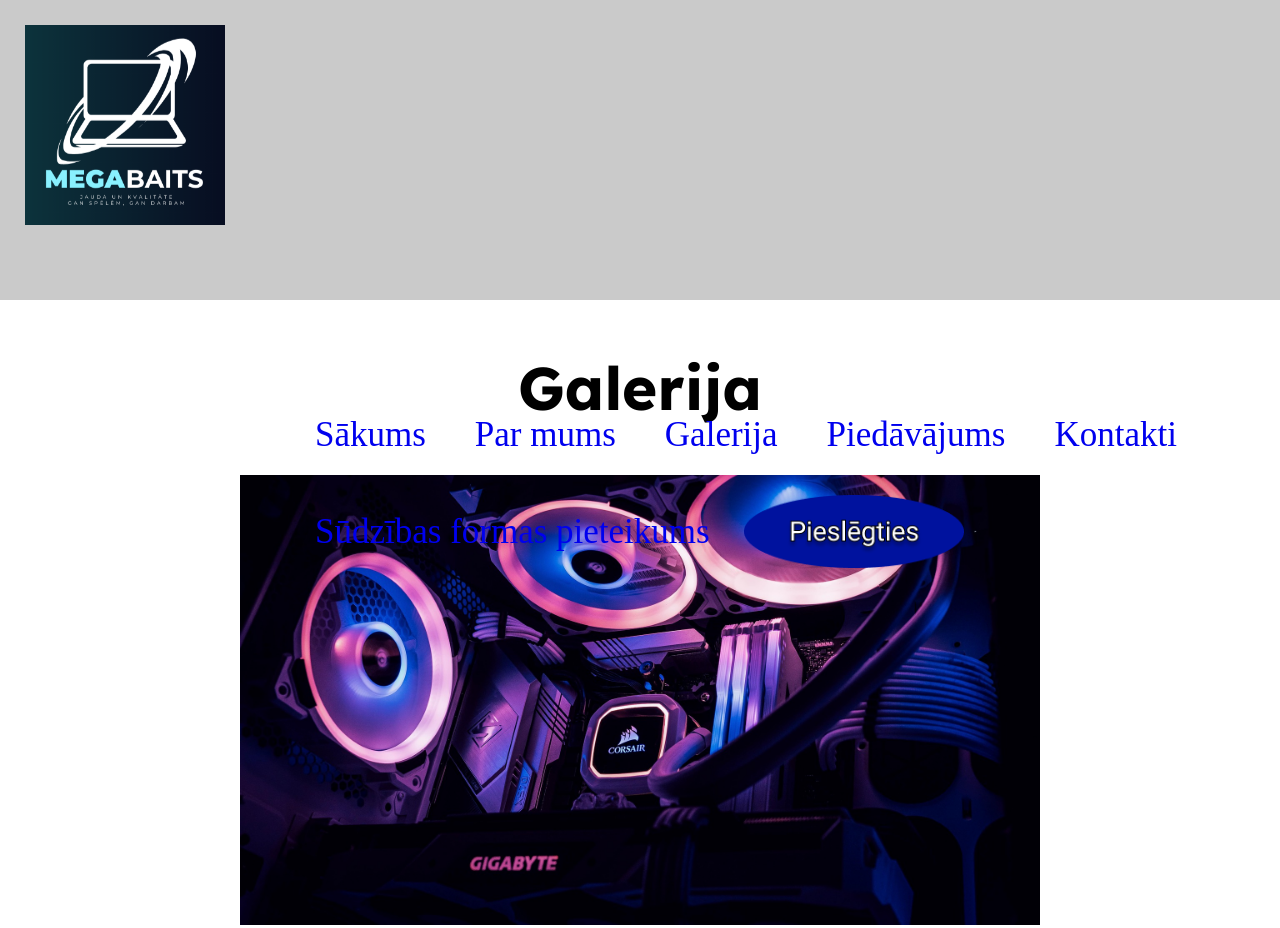
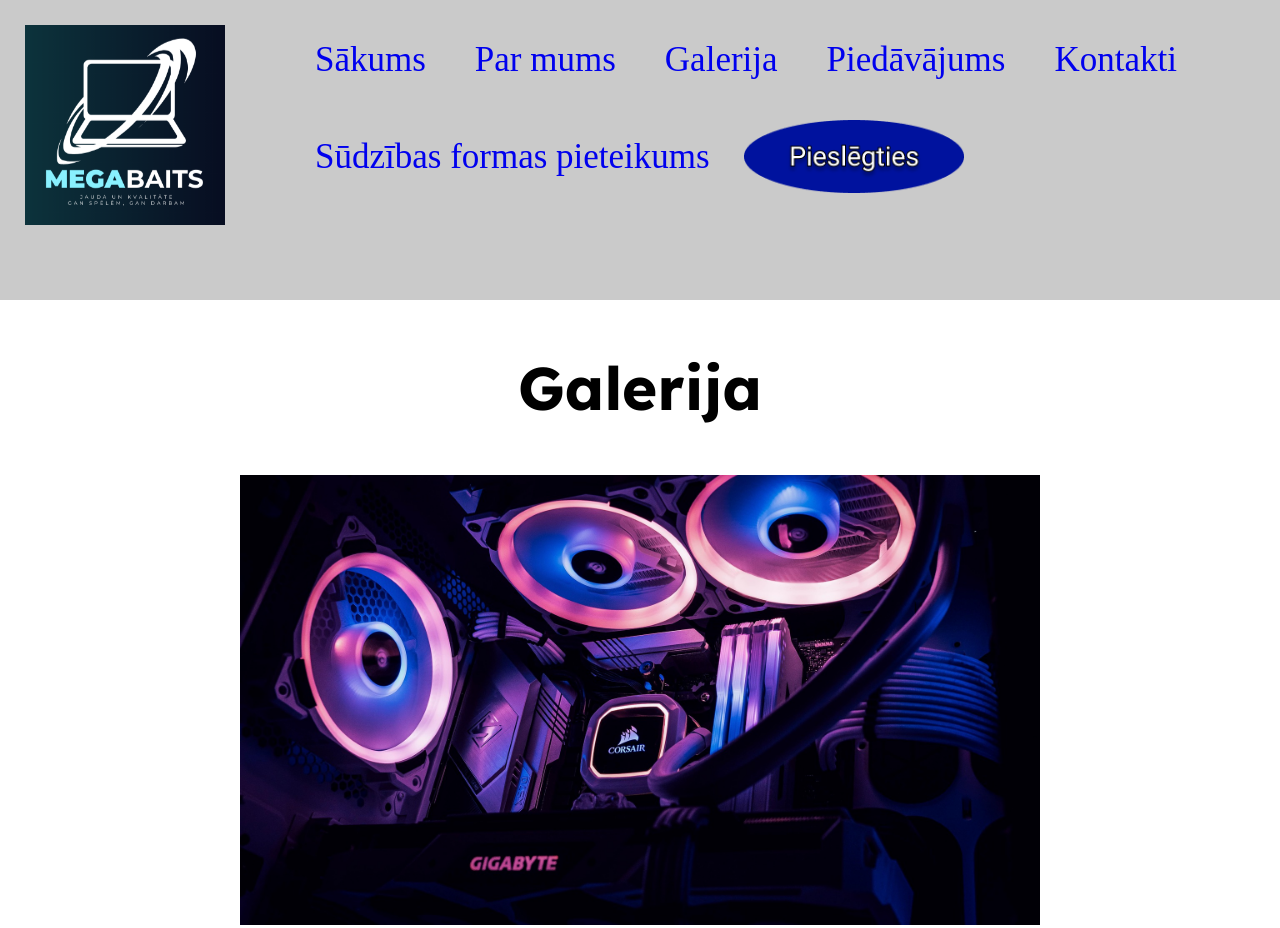
Before and after one commit to ralfsceruzis/Megabaits, a plain HTML site: page galerija.html in a window 1280 px wide. Shown: the top 928 px of the page. Drawn offline with Linux system fonts and the light colour scheme.

Commit message:
Assistant checkpoint: Fix navbar positioning in gallery page
Assistant generated file changes:
- style.css: Fix navbar positioning

---

User prompt:

why my navbar in galerija. html is hanging in the middle of the screen? make it like it is in index.html

Replit-Commit-Author: Assistant
Replit-Commit-Session-Id: d4bc6adb-1b83-4738-b7b3-2c378a5a6b39

```diff
--- a/style.css
+++ b/style.css
@@ -21,6 +21,7 @@ html {
   #augsa {
     position: fixed;
     left: 300px;
+    top: 25px;
     z-index: 9999;
   }
   #augsa a {
```
